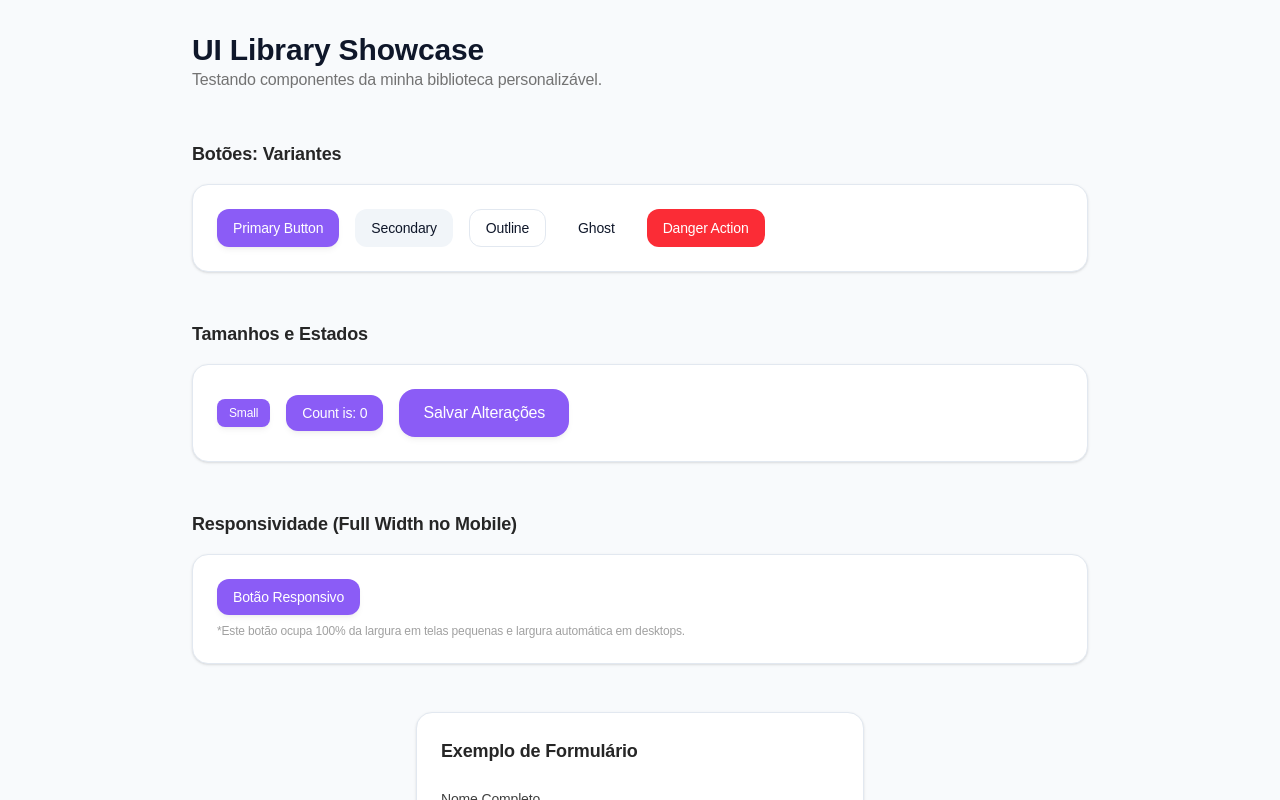
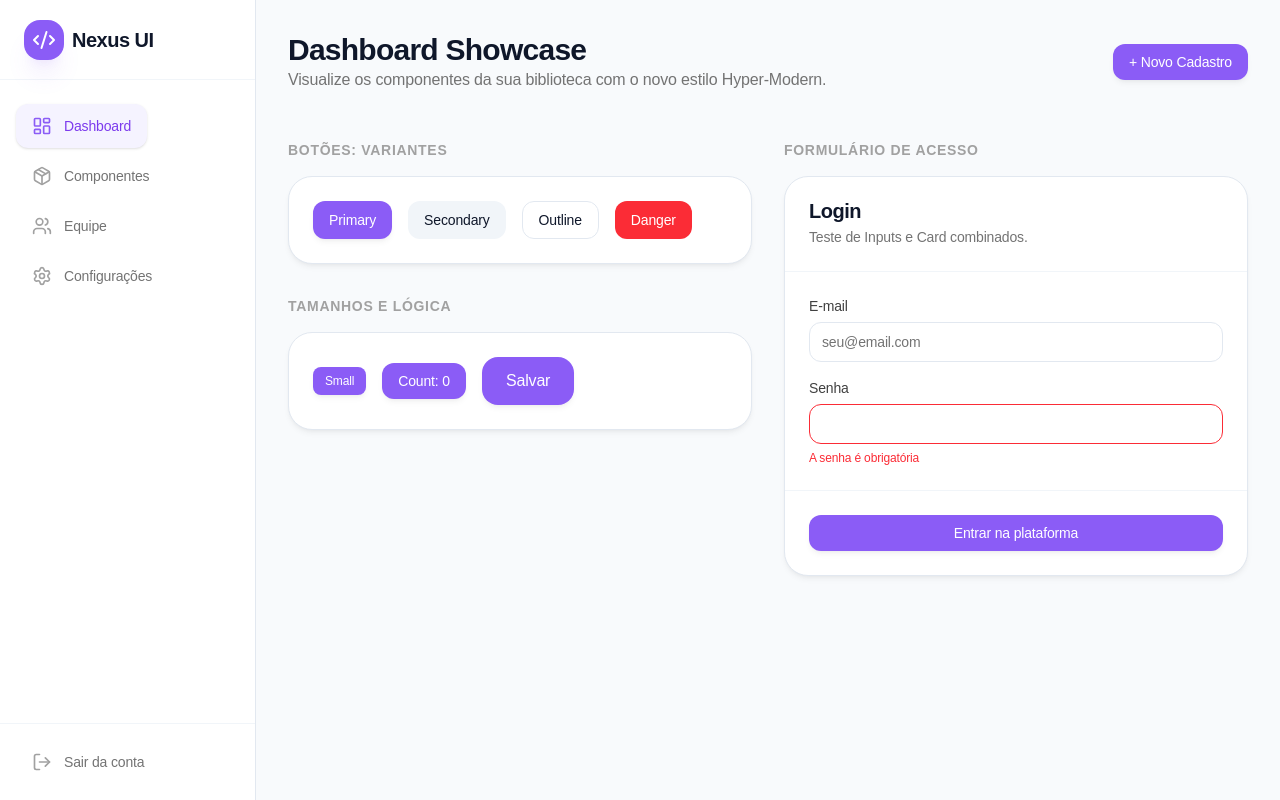
Before and after one commit to wendelvx/assets, a React (Vite) app: page / in a window 1280 px wide. Shown: the top 800 px of the page. Built offline with nearby package versions, Linux system fonts and the light colour scheme.

Commit message:
Adicionando sidebar lateral

```diff
--- a/src/App.jsx
+++ b/src/App.jsx
@@ -1,14 +1,19 @@
 import { useState } from 'react'
+import { LayoutDashboard, Package, Users, Settings, LogOut, Code2 } from 'lucide-react'
+
 import { Button } from './components/ui/button'
-import { Input } from './components/ui/input';
-import { Card, CardHeader, CardTitle, CardDescription, CardContent, CardFooter } from './components/ui/card';
-import { Modal, ModalHeader, ModalBody, ModalFooter } from './components/ui/modal';
+import { Input } from './components/ui/input'
+import { Card, CardHeader, CardTitle, CardDescription, CardContent, CardFooter } from './components/ui/card'
+import { Modal, ModalHeader, ModalBody, ModalFooter } from './components/ui/modal'
+import { Sidebar, SidebarLogo, SidebarItem, SidebarFooter } from './components/ui/sidebar'
+
 import './App.css'
 
 function App() {
   const [count, setCount] = useState(0)
   const [loading, setLoading] = useState(false)
-  const [isModalOpen, setIsModalOpen] = useState(false);
+  const [isModalOpen, setIsModalOpen] = useState(false)
+  const [activeTab, setActiveTab] = useState('Dashboard')
 
   const handleSave = () => {
     setLoading(true)
@@ -16,134 +21,120 @@ function App() {
   }
 
   return (
-    <div className="min-h-screen bg-neutral-50 p-8">
-      <header className="max-w-4xl mx-auto mb-12">
-        <h1 className="text-3xl font-bold text-neutral-900">UI Library Showcase</h1>
-        <p className="text-neutral-500">Testando componentes da minha biblioteca personalizável.</p>
+    <div className="flex min-h-screen bg-neutral-50">
+      <Sidebar>
+        <SidebarLogo icon={Code2} label="Nexus UI" />
+
+        <div className="flex-1 px-4 py-6 space-y-1.5">
+          <SidebarItem
+            icon={LayoutDashboard}
+            label="Dashboard"
+            active={activeTab === 'Dashboard'}
+            onClick={() => setActiveTab('Dashboard')}
+          />
+          <SidebarItem
+            icon={Package}
+            label="Componentes"
+            active={activeTab === 'Componentes'}
+            onClick={() => setActiveTab('Componentes')}
+          />
+          <SidebarItem
+            icon={Users}
+            label="Equipe"
+            active={activeTab === 'Equipe'}
+            onClick={() => setActiveTab('Equipe')}
+          />
+          <SidebarItem
+            icon={Settings}
+            label="Configurações"
+            active={activeTab === 'Configurações'}
+            onClick={() => setActiveTab('Configurações')}
+          />
+        </div>
+
+        <SidebarFooter>
+          <SidebarItem icon={LogOut} label="Sair da conta" />
+        </SidebarFooter>
+      </Sidebar>
+
+      <main className="flex-1 ml-64 p-8 transition-all">
+
+        <header className="max-w-5xl mx-auto mb-12">
+          <div className="flex items-center justify-between">
+            <div>
+              <h1 className="text-3xl font-bold text-neutral-900 tracking-tight">
+                {activeTab} Showcase
+              </h1>
+              <p className="text-neutral-500">
+                Visualize os componentes da sua biblioteca com o novo estilo Hyper-Modern.
+              </p>
+            </div>
+            <Button variant="primary" onClick={() => setIsModalOpen(true)}>
+              + Novo Cadastro
+            </Button>
+          </div>
         </header>
 
-      <main className="max-w-4xl mx-auto space-y-12">
+        <div className="max-w-5xl mx-auto grid grid-cols-1 lg:grid-cols-2 gap-8">
 
+          <div className="space-y-8">
             <section>
-          <h2 className="text-lg font-semibold mb-4 text-neutral-800">Botões: Variantes</h2>
-          <div className="flex flex-wrap gap-4 p-6 bg-white border border-neutral-200 rounded-lg shadow-sm">
-            <Button variant="primary">Primary Button</Button>
+              <h2 className="text-sm font-semibold uppercase tracking-wider text-neutral-400 mb-4">Botões: Variantes</h2>
+              <Card>
+                <CardContent className="flex flex-wrap gap-4 pt-6">
+                  <Button variant="primary">Primary</Button>
                   <Button variant="secondary">Secondary</Button>
                   <Button variant="outline">Outline</Button>
-            <Button variant="ghost">Ghost</Button>
-            <Button variant="danger">Danger Action</Button>
-          </div>
+                  <Button variant="danger">Danger</Button>
+                </CardContent>
+              </Card>
             </section>
 
             <section>
-          <h2 className="text-lg font-semibold mb-4 text-neutral-800">Tamanhos e Estados</h2>
-          <div className="flex flex-wrap items-center gap-4 p-6 bg-white border border-neutral-200 rounded-lg shadow-sm">
+              <h2 className="text-sm font-semibold uppercase tracking-wider text-neutral-400 mb-4">Tamanhos e Lógica</h2>
+              <Card>
+                <CardContent className="flex flex-wrap items-center gap-4 pt-6">
                   <Button size="sm">Small</Button>
-            <Button size="md" onClick={() => setCount(count + 1)}>
-              Count is: {count}
-            </Button>
-            <Button size="lg" isLoading={loading} onClick={handleSave}>
-              {loading ? 'Salvando...' : 'Salvar Alterações'}
-            </Button>
+                  <Button size="md" onClick={() => setCount(count + 1)}>Count: {count}</Button>
+                  <Button size="lg" isLoading={loading} onClick={handleSave}>Salvar</Button>
+                </CardContent>
+              </Card>
+            </section>
           </div>
-        </section>
 
+          <div className="space-y-8">
             <section>
-          <h2 className="text-lg font-semibold mb-4 text-neutral-800">Responsividade (Full Width no Mobile)</h2>
-          <div className="p-6 bg-white border border-neutral-200 rounded-lg shadow-sm">
-            <Button variant="primary" fullWidth className="md:w-auto">
-              Botão Responsivo
-            </Button>
-            <p className="mt-2 text-xs text-neutral-400">
-              *Este botão ocupa 100% da largura em telas pequenas e largura automática em desktops.
-            </p>
-          </div>
-        </section>
-
-        <section className="max-w-md mx-auto p-6 bg-white border border-neutral-200 rounded-lg shadow-sm">
-  <h2 className="text-lg font-semibold mb-6 text-neutral-800">Exemplo de Formulário</h2>
-
-  <div className="space-y-4">
-    <Input
-      label="Nome Completo"
-      placeholder="Ex: Wendel Silva"
-      id="nome"
-    />
-
-    <Input
-      label="E-mail"
-      type="email"
-      placeholder="seu@email.com"
-      id="email"
-    />
-
-    <Input
-      label="Senha"
-      type="password"
-      error="A senha deve ter pelo menos 8 caracteres"
-      id="password"
-    />
-
-    <Button variant="primary" fullWidth className="mt-2">
-      Criar Conta
-    </Button>
-  </div>
-</section>
-
-<div className="w-full max-w-md">
+              <h2 className="text-sm font-semibold uppercase tracking-wider text-neutral-400 mb-4">Formulário de Acesso</h2>
               <Card>
                 <CardHeader>
-            <CardTitle>Acesse sua conta</CardTitle>
-            <CardDescription>
-              Entre com seu e-mail e senha para gerenciar seus projetos.
-            </CardDescription>
+                  <CardTitle>Login</CardTitle>
+                  <CardDescription>Teste de Inputs e Card combinados.</CardDescription>
                 </CardHeader>
-
                 <CardContent className="space-y-4">
-            <Input label="E-mail" placeholder="exemplo@dominio.com" />
-            <Input label="Senha" type="password" placeholder="••••••••" />
+                  <Input label="E-mail" placeholder="seu@email.com" />
+                  <Input label="Senha" type="password" error="A senha é obrigatória" />
                 </CardContent>
-
-          <CardFooter className="flex-col gap-3">
-            <Button variant="primary" fullWidth>Entrar</Button>
-            <Button variant="ghost" size="sm" className="text-neutral-500">
-              Esqueceu sua senha?
-            </Button>
+                <CardFooter>
+                  <Button variant="primary" fullWidth>Entrar na plataforma</Button>
                 </CardFooter>
               </Card>
+            </section>
+          </div>
         </div>
 
-      <div className="p-10">
-      <Button variant="primary" onClick={() => setIsModalOpen(true)}>
-        Abrir Formulário
-      </Button>
-
         <Modal isOpen={isModalOpen} onClose={() => setIsModalOpen(false)}>
-        <ModalHeader
-          title="Novo Cadastro"
-          onClose={() => setIsModalOpen(false)}
-        />
-
+          <ModalHeader title="Novo Cadastro" onClose={() => setIsModalOpen(false)} />
           <ModalBody>
-          <div className="space-y-4">
-            <p className="text-sm text-neutral-500">
-              Preencha os dados abaixo para adicionar um novo membro ao sistema.
-            </p>
-            <Input label="Nome" placeholder="Digite o nome..." />
-            <Input label="Cargo" placeholder="Ex: Desenvolvedor" />
+            <div className="space-y-4 pt-2">
+              <Input label="Nome do Membro" placeholder="Digite o nome..." />
+              <Input label="Cargo" placeholder="Ex: Desenvolvedor Senior" />
             </div>
           </ModalBody>
-
           <ModalFooter>
-          <Button variant="outline" onClick={() => setIsModalOpen(false)}>
-            Cancelar
-          </Button>
-          <Button variant="primary" onClick={() => alert('Salvo!')}>
-            Confirmar
-          </Button>
+            <Button variant="outline" onClick={() => setIsModalOpen(false)}>Cancelar</Button>
+            <Button variant="primary">Salvar Membro</Button>
           </ModalFooter>
         </Modal>
-    </div>
 
       </main>
     </div>
--- /dev/null
+++ b/src/components/ui/sidebar/Sidebar.jsx
@@ -0,0 +1,53 @@
+import { LogOut, Home, Settings, Users, BarChart3, Layers } from "lucide-react";
+
+const sidebarStyles = {
+  container: "fixed inset-y-0 left-0 z-40 w-64 bg-white border-r border-neutral-200 flex flex-col transition-all duration-300",
+  logoSection: "h-20 flex items-center px-6 border-b border-neutral-100",
+  navSection: "flex-1 overflow-y-auto py-6 px-4 space-y-1.5",
+  footerSection: "p-4 border-t border-neutral-100",
+  item: "flex items-center gap-3 px-4 py-3 rounded-md text-sm font-medium transition-all duration-200 group",
+  active: "bg-primary-50 text-primary-600 shadow-sm",
+  inactive: "text-neutral-500 hover:bg-neutral-50 hover:text-neutral-900",
+  icon: "w-5 h-5",
+  activeIcon: "text-primary-500",
+  inactiveIcon: "text-neutral-400 group-hover:text-neutral-600"
+};
+
+export const Sidebar = ({ children }) => (
+  <aside className={sidebarStyles.container}>
+    {children}
+  </aside>
+);
+
+export const SidebarLogo = ({ icon: Icon, label }) => (
+  <div className={sidebarStyles.logoSection}>
+    <div className="flex items-center gap-2">
+      <div className="p-2 bg-primary-500 rounded-lg shadow-elevated">
+        <Icon className="w-6 h-6 text-white" />
+      </div>
+      <span className="text-xl font-bold text-neutral-900 tracking-tight">{label}</span>
+    </div>
+  </div>
+);
+
+export const SidebarItem = ({ icon: Icon, label, active = false, onClick }) => (
+  <button
+    onClick={onClick}
+    className={`
+      ${sidebarStyles.item}
+      ${active ? sidebarStyles.active : sidebarStyles.inactive}
+    `.trim()}
+  >
+    <Icon className={`
+      ${sidebarStyles.icon}
+      ${active ? sidebarStyles.activeIcon : sidebarStyles.inactiveIcon}
+    `} />
+    {label}
+  </button>
+);
+
+export const SidebarFooter = ({ children }) => (
+  <div className={sidebarStyles.footerSection}>
+    {children}
+  </div>
+);
--- /dev/null
+++ b/src/components/ui/sidebar/index.js
@@ -0,0 +1 @@
+export * from './Sidebar';
```
Lines whose indentation alone changed are shown as unchanged.
